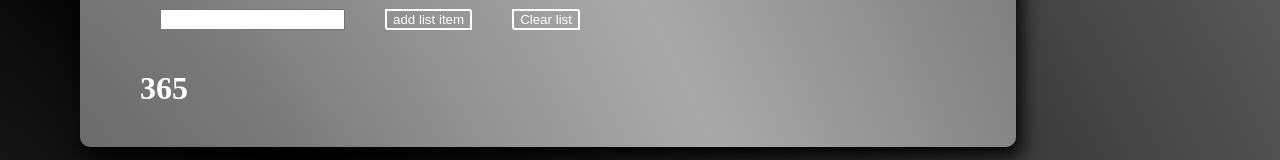
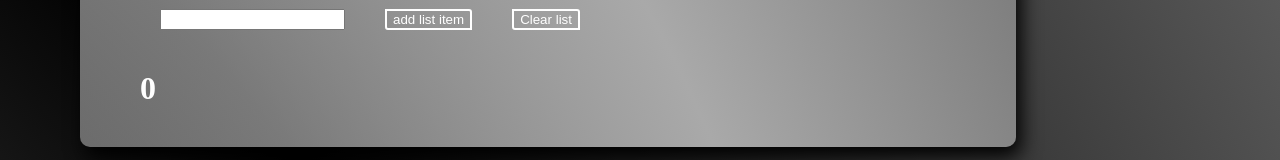
Before and after one commit to italoubialifernando/exerciseReact, a React (Create React App) app in the folder my-app/: page / in a window 1280 px wide. Shown: the part 1066-1226 px from the top of the page. Built offline with nearby package versions, Linux system fonts and the light colour scheme.

Commit message:
components-03

```diff
--- a/my-app/src/App.js
+++ b/my-app/src/App.js
@@ -46,7 +46,7 @@ export class App extends React.Component {
                                 </button>
                             </li>
                         ))}/>
-                        <Sum numbers={[1, 3, 5, 356]} />
+                        <Sum />
                     </Conteiner>
                 </LenguageContext.Provider>
             </div>
--- a/my-app/src/Sum.js
+++ b/my-app/src/Sum.js
@@ -1,6 +1,6 @@
 import React from "react";
 
-export function Sum ({numbers= []}){
+export function Sum ({numbers= [0, 0]}){
     return (
         <h1>{numbers.reduce((a, b)=> a+b)}</h1>
     )
```
